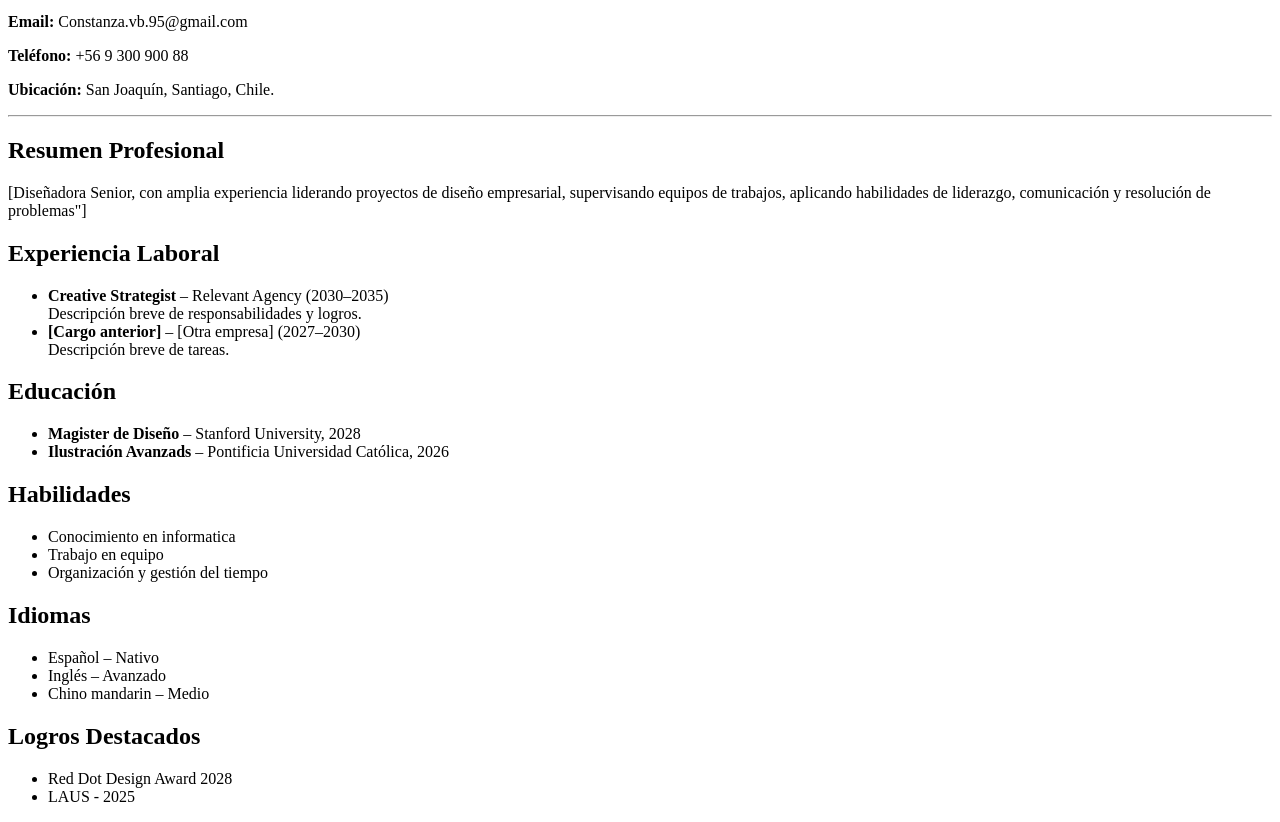
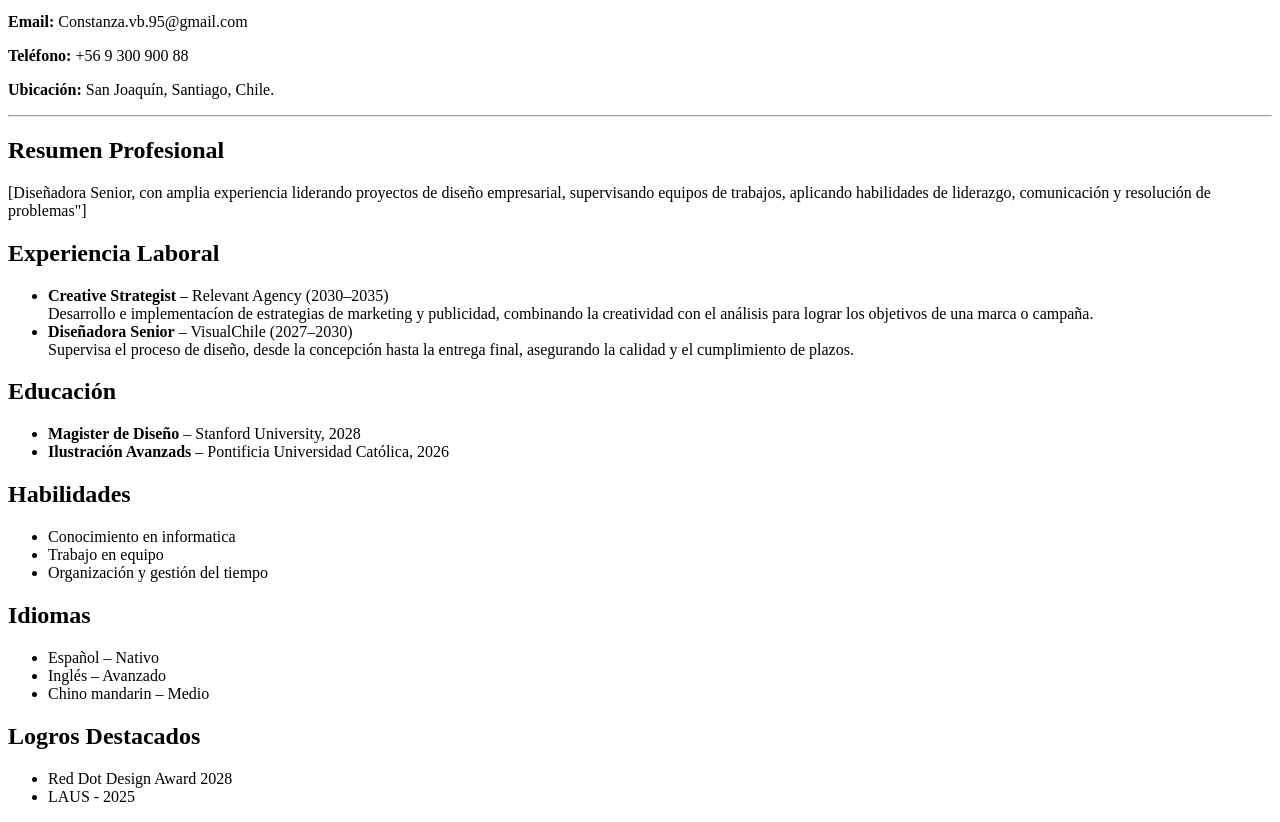
Before and after one commit to Conybri/mi-cv-futuro, a plain HTML site: page index.html in a window 1280 px wide. Shown: the part 101-923 px from the top of the page. Drawn offline with Linux system fonts and the light colour scheme.

Commit message:
Update index.html

```diff
--- a/index.html
+++ b/index.html
@@ -21,11 +21,11 @@
     <ul>
         <li>
             <strong>Creative Strategist</strong> – Relevant Agency (2030–2035)<br>
-            Descripción breve de responsabilidades y logros.
+            Desarrollo e implementacíon de  estrategias de marketing y publicidad, combinando la creatividad con el análisis para lograr los objetivos de una marca o campaña.
         </li>
         <li>
-            <strong>[Cargo anterior]</strong> – [Otra empresa] (2027–2030)<br>
-            Descripción breve de tareas.
+            <strong>Diseñadora Senior</strong> – VisualChile (2027–2030)<br>
+            Supervisa el proceso de diseño, desde la concepción hasta la entrega final, asegurando la calidad y el cumplimiento de plazos.
         </li>
     </ul>
 
```
